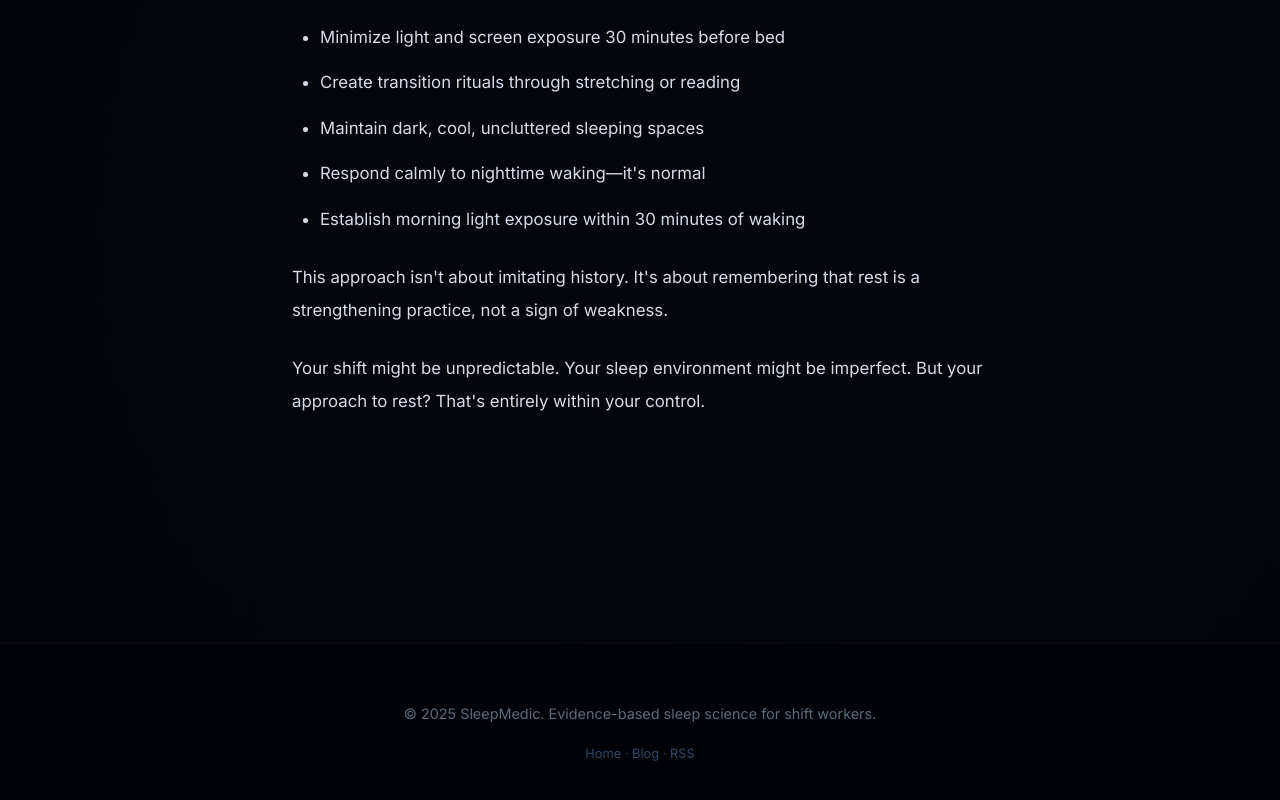
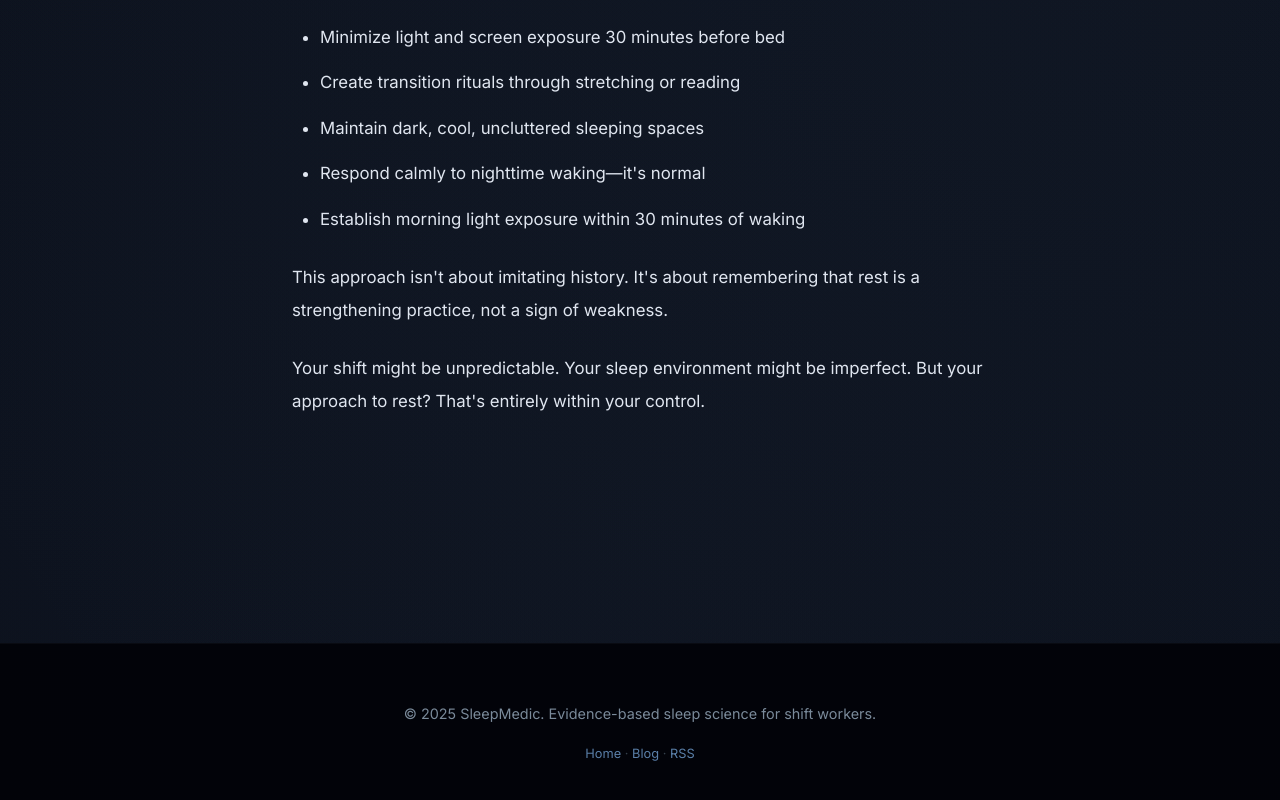
Before and after one commit to jadenschwartz22-ops/sleepmedic-blog, a website: page blog/posts/2025-10-16-sleep-like-a-warrior.html in a window 1280 px wide. Shown: the part 2157-2957 px from the top of the page. Drawn offline with Linux system fonts and the light colour scheme.

Commit message:
feat: add favicons and brighten theme
- Added SleepMedic logo as favicon (favicon-16.png, favicon-32.png)
- Brightened background from #020308 to #0a0f1a (deep navy blue)
- Increased brightness of all cool blue accent colors
- Made text more readable with brighter ink color
- Improved contrast for better visibility
- Kept cool blue color scheme and spacious layout

```diff
--- a/blog/_shared-styles.css
+++ b/blog/_shared-styles.css
@@ -1,23 +1,23 @@
 /* SleepMedic Blog - Peaceful Starry Night Theme */
 
 :root {
-  /* Deep Space - Even Darker, Cooler Blues */
-  --bg: #020308;  /* Near-black space blue */
-  --bg-light: #050a12;  /* Very deep space blue */
-  --panel: rgba(5, 10, 18, 0.85);  /* Near-black translucent panels */
-  --ink: #d4dce8;  /* Cool light blue-gray text */
-  --muted: #5a6b7a;  /* Cool muted blue-gray */
-  --line: rgba(90, 107, 122, 0.12);
+  /* Deep Night Sky - Slightly Brighter, Cool Blues */
+  --bg: #0a0f1a;  /* Deep navy blue (brighter) */
+  --bg-light: #0f1520;  /* Dark night blue */
+  --panel: rgba(15, 21, 32, 0.8);  /* Dark translucent panels */
+  --ink: #e0e6f0;  /* Bright cool blue-gray text */
+  --muted: #7a8a9a;  /* Brighter muted blue-gray */
+  --line: rgba(122, 138, 154, 0.15);
 
-  /* Cool Space Blues - Darker & Cooler */
-  --lavender: #4a5b78;  /* Very dark cool lavender-blue */
-  --periwinkle: #2d4a6a;  /* Very dark cool periwinkle */
-  --lilac: #4d5a7a;  /* Very dark cool lilac-blue */
-  --midnight-blue: #1e3a52;  /* Deep ocean blue */
-  --deep-purple: #2f3d5a;  /* Very dark cool purple-blue */
-  --moon: #e8f0f8;  /* Cool white moon */
+  /* Cool Night Blues - Brighter & More Vibrant */
+  --lavender: #6a7d98;  /* Brighter cool lavender-blue */
+  --periwinkle: #5a7fa8;  /* Brighter cool periwinkle */
+  --lilac: #7a8ca8;  /* Brighter cool lilac-blue */
+  --midnight-blue: #4a6a8a;  /* Brighter ocean blue */
+  --deep-purple: #5a6d8a;  /* Brighter cool purple-blue */
+  --moon: #f0f4f8;  /* Bright cool white moon */
   --star: #ffffff;  /* Pure white stars */
-  --star-glow: rgba(232, 240, 248, 0.6);  /* Cool star glow */
+  --star-glow: rgba(240, 244, 248, 0.7);  /* Brighter star glow */
 
   /* Very Rounded - Duolingo style */
   --radius: 24px;
@@ -36,11 +36,11 @@ body {
   font-family: 'Inter', -apple-system, BlinkMacSystemFont, 'Segoe UI', sans-serif;
   background: var(--bg);
   background-image:
-    /* Deep space glows - very subtle cool blues */
-    radial-gradient(circle at 15% 30%, rgba(45, 74, 106, 0.04) 0%, transparent 50%),
-    radial-gradient(circle at 85% 70%, rgba(30, 58, 82, 0.03) 0%, transparent 55%),
-    radial-gradient(circle at 50% 90%, rgba(47, 61, 90, 0.025) 0%, transparent 60%),
-    radial-gradient(circle at 30% 80%, rgba(28, 45, 62, 0.02) 0%, transparent 45%);
+    /* Subtle night glows - slightly brighter cool blues */
+    radial-gradient(circle at 15% 30%, rgba(90, 127, 168, 0.06) 0%, transparent 50%),
+    radial-gradient(circle at 85% 70%, rgba(74, 106, 138, 0.05) 0%, transparent 55%),
+    radial-gradient(circle at 50% 90%, rgba(90, 109, 138, 0.04) 0%, transparent 60%),
+    radial-gradient(circle at 30% 80%, rgba(70, 90, 120, 0.035) 0%, transparent 45%);
   color: var(--ink);
   line-height: 2;
   -webkit-font-smoothing: antialiased;
```
Also changed, not shown: blog/index.html (+15 -15 lines), .github/workflows/weekly-blog-draft.yml (added), blog/favicon-16.png (added), blog/favicon-32.png (added).
